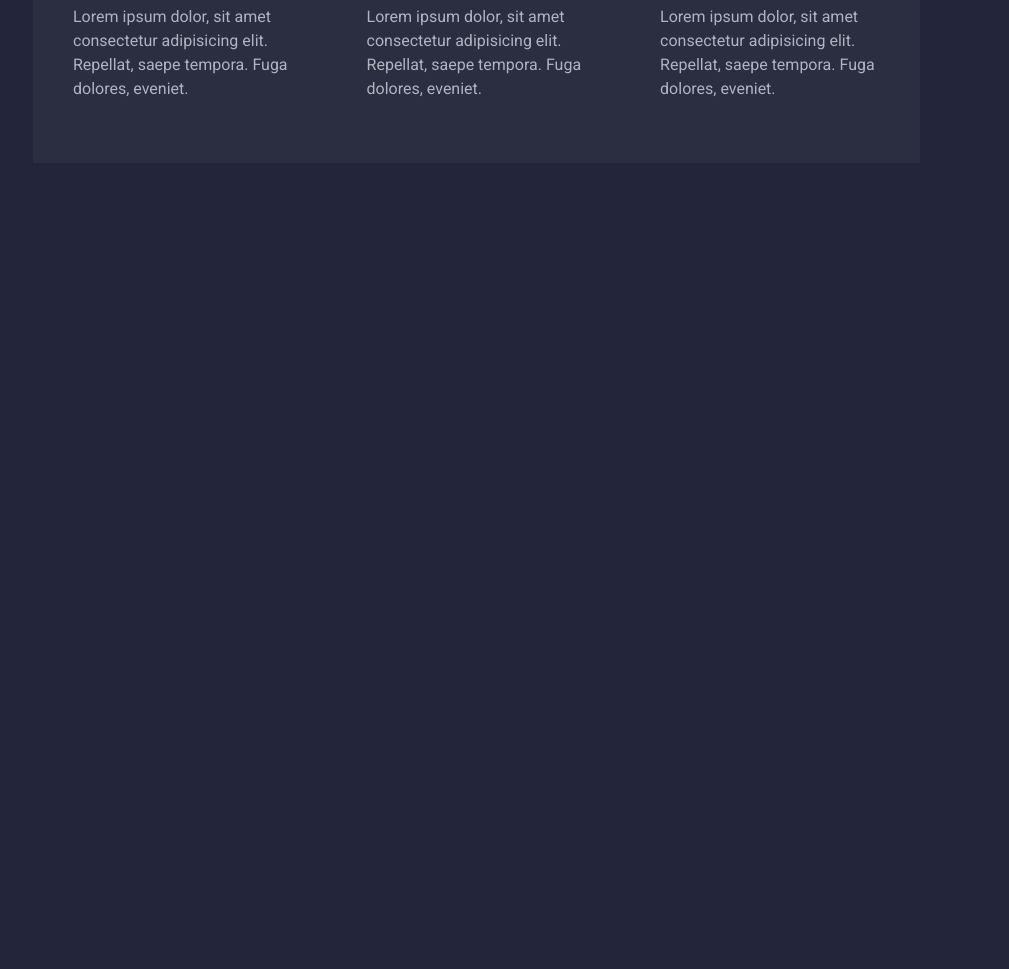
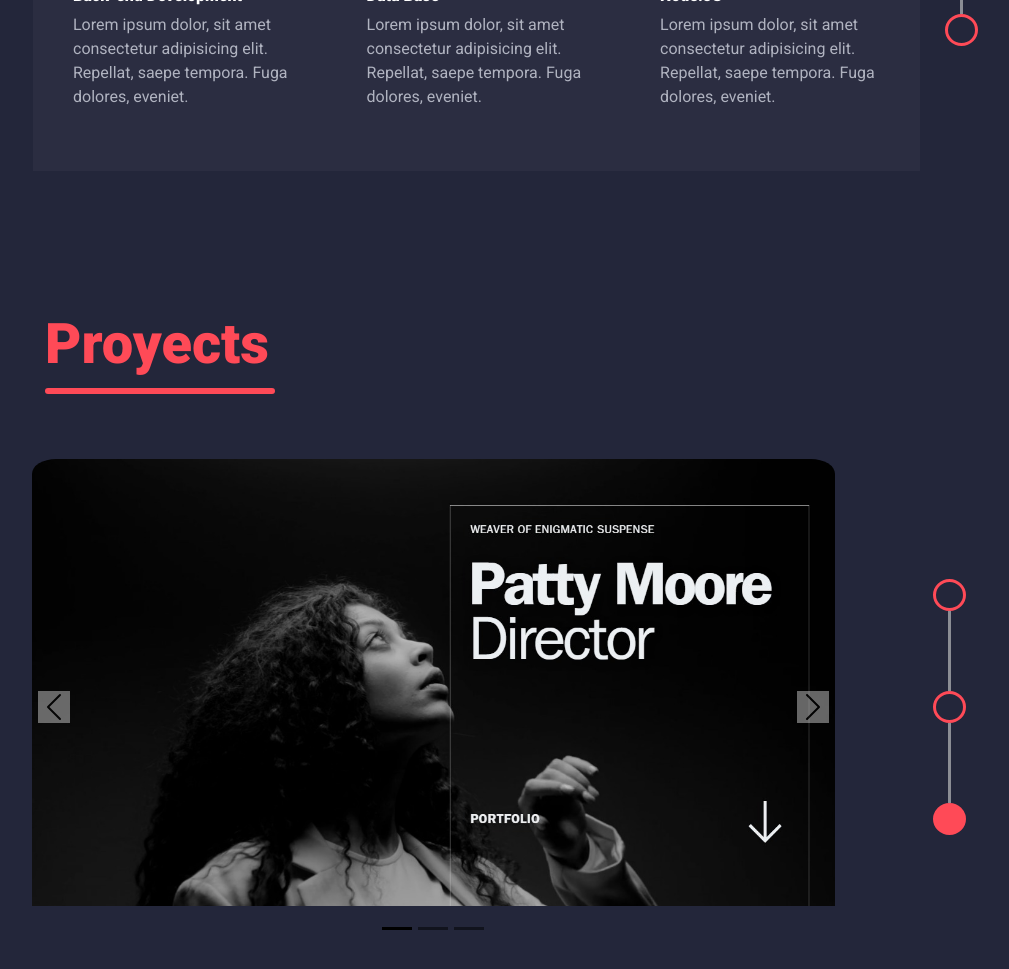
Before and after one commit to Claudiocci3/portfolio, a website: page index.html in a window 1280 px wide. Shown: the part 1219-2188 px from the top of the page, without its empty margins (165-1174 px from the left). Before the commit the page ends 1422 px from the top, so only its background shows below. Drawn offline with nearby package versions, Linux system fonts and the light colour scheme.

Commit message:
agregando section proyects

```diff
--- a/assets/styles/styles.css
+++ b/assets/styles/styles.css
@@ -142,12 +142,12 @@ body {
   height: 50%;
   margin-top: 150px;
 }
-.skills-h3 {
+.h3 {
   height: 100px;
   display: flex;
   flex-direction: column;
 }
-.skills-h3 h3 {
+.h3 h3 {
   color: var(--secondary-color);
   font-size: 3.5rem;
   margin: 0;
@@ -203,6 +203,7 @@ body {
 .container-items {
   padding-left: 70px;
   margin-top: 30px;
+  margin-bottom: 100px;
 }
 .icono {
   width: 50px;
@@ -214,3 +215,37 @@ body {
     width: 100%;
     height: auto;
 }
+.proyects {
+  margin: 0;
+  padding: 0;
+  width: 100%;
+
+}
+.img-proyect {
+  width: 90%;
+  height: auto;
+  border-radius: 3%;
+  padding-bottom: 50px;
+}
+.guion2 {
+  background-color: var(--secondary-color);
+  width: 230px;
+  height: 6px;
+  margin-top: 10px;
+  margin-left: 2px;
+  border-radius: 3px; /* Esquinas ligeramente redondeadas */
+  margin-left: 70px;
+}
+
+.item-proyects {
+  margin: 0;
+  margin-top: 40px;
+  padding: 0;
+  margin-bottom: 50px;
+}
+.proyect-col3 {
+  padding: 0;
+}
+.flecha {
+  background-color: red !important;
+}
--- a/index.html
+++ b/index.html
@@ -61,7 +61,7 @@
       </div>
     </div>
     <div class="row skills">
-      <div class="row skills-h3">
+      <div class="row h3">
         <h3>Skill-Set</h3>
         <div class="guion"></div>
       </div>
@@ -141,7 +141,57 @@
         </div>
       </div>
     </div>
+    <div class="row proyects">
+      <div class="row h3">
+        <h3>Proyects</h3>
+        <div class="guion2"></div>
+      </div>
+      <div class="row item-proyects">
+        <div class="col-11">
+          <div id="carouselExampleDark" class="carousel carousel-dark slide">
+            <div class="carousel-indicators">
+              <button type="button" data-bs-target="#carouselExampleDark" data-bs-slide-to="0" class="active" aria-current="true" aria-label="Slide 1"></button>
+              <button type="button" data-bs-target="#carouselExampleDark" data-bs-slide-to="1" aria-label="Slide 2"></button>
+              <button type="button" data-bs-target="#carouselExampleDark" data-bs-slide-to="2" aria-label="Slide 3"></button>
+            </div>
+            <div class="carousel-inner">
+              <div class="carousel-item active" data-bs-interval="10000">
+                <img class="img-proyect" src="./assets/img/p1.jpeg" class="d-block w-100" alt="...">
 
+              </div>
+              <div class="carousel-item" data-bs-interval="2000">
+                <img class="img-proyect" src="./assets/img/p2.jpeg" class="d-block w-100" alt="...">
+
+              </div>
+              <div class="carousel-item">
+                <img class="img-proyect" src="./assets/img/p3.jpeg" class="d-block w-100" alt="...">
+                <div class="carousel-caption d-none d-md-block">
+
+                </div>
+              </div>
+            </div>
+            <button class="carousel-control-prev" type="button" data-bs-target="#carouselExampleDark" data-bs-slide="prev">
+              <span class="carousel-control-prev-icon flecha" aria-hidden="true"></span>
+
+            </button>
+            <button class="carousel-control-next" type="button" data-bs-target="#carouselExampleDark" data-bs-slide="next">
+              <span class="carousel-control-next-icon flecha" aria-hidden="true"></span>
+
+            </button>
+          </div>
+        </div>
+        <div class="col-1 col-logo">
+          <div class="logo" >
+            <div  class="circle "></div>
+            <div class="linea"></div>
+              <div  class="circle"></div>
+              <div class="linea"></div>
+              <div  class="circle circle-red"></div>
+          </div>
+        </div>
+      </div>
+
+    </div>
   </div>
 </body>
 </html>
```
Also changed, not shown: assets/img/p1.jpeg (added), assets/img/p2.jpeg (added), assets/img/p3.jpeg (added).
